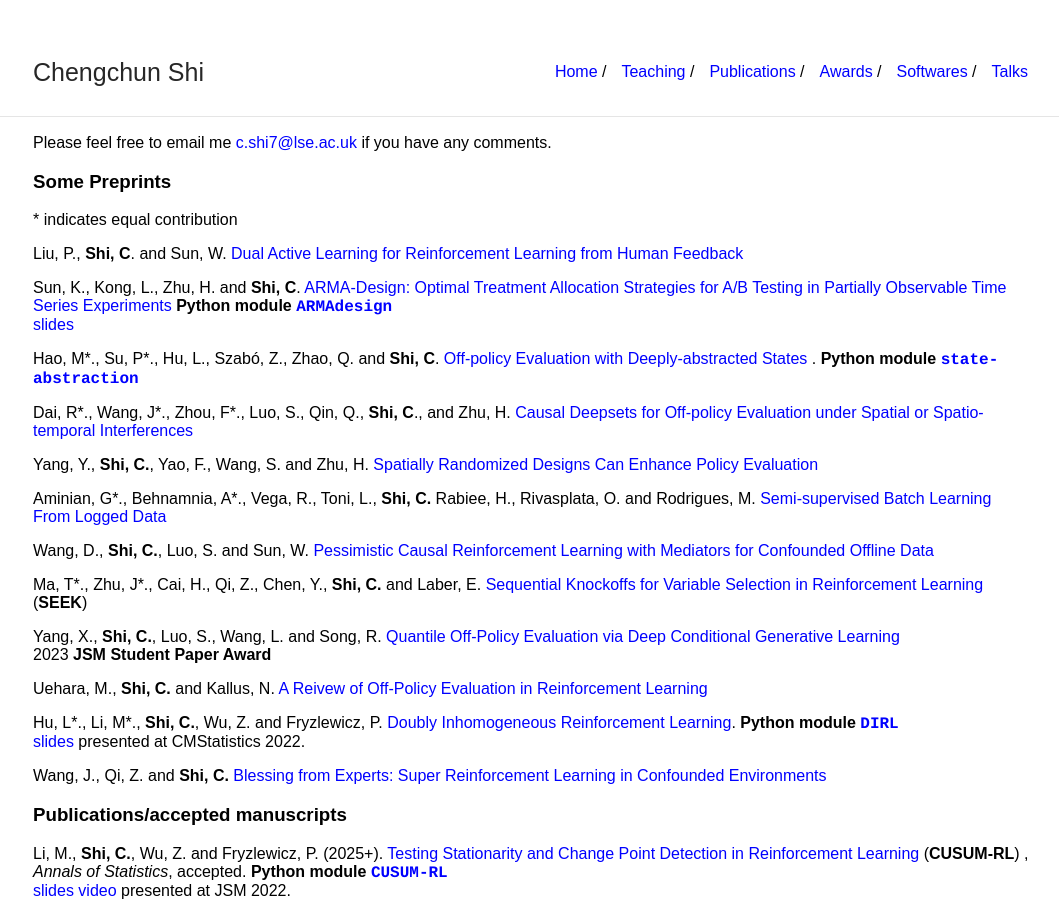
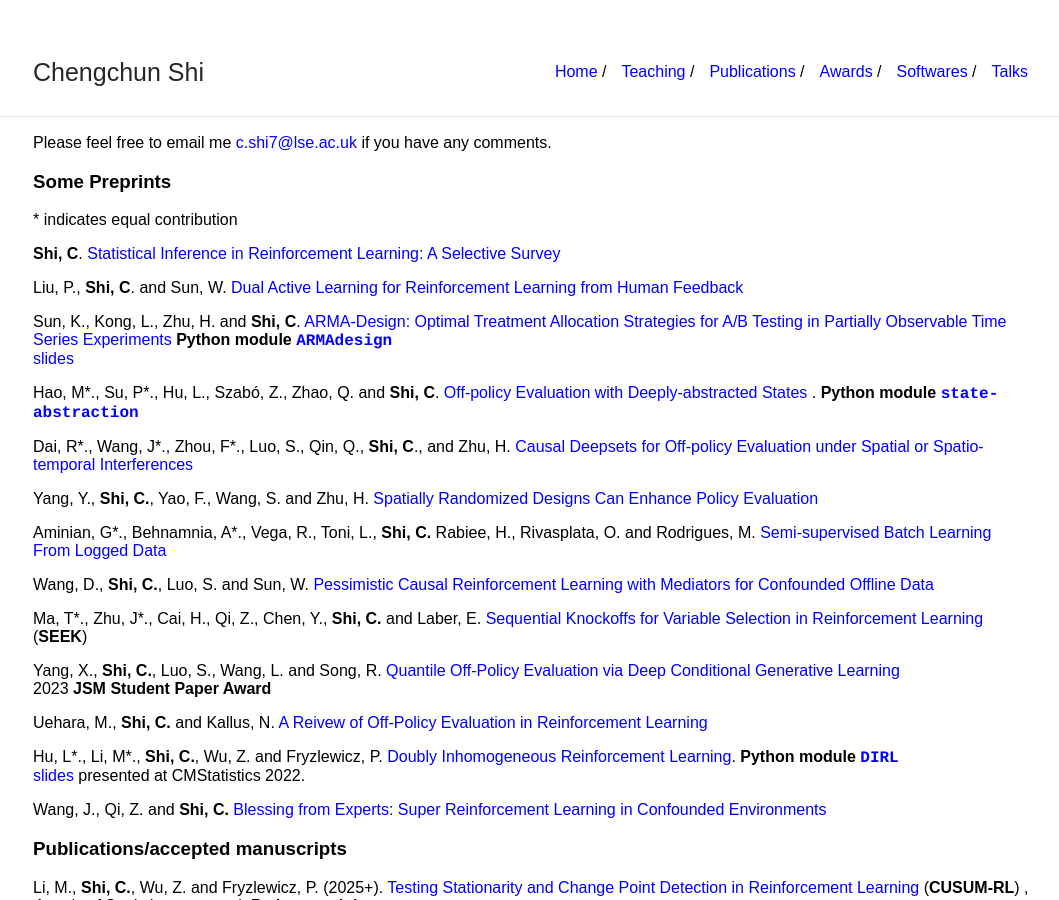
Before and after one commit to callmespring/callmespring.github.io, a Jekyll site: the page built from publication.md, in a window 1280 px wide and 900 px high. Shown: the whole window, without its empty margins (107-1166 px from the left). Built offline with Jekyll 4.4.1, drawn with Linux system fonts in a browser that asks for light colours.

Commit message:
Update publication.md

```diff
--- a/publication.md
+++ b/publication.md
@@ -10,6 +10,9 @@ Please feel free to email me <c.shi7@lse.ac.uk> if you have any comments.
 ### Some Preprints
 
 \* indicates equal contribution
+
+**Shi, C**. [Statistical Inference in Reinforcement Learning: A Selective Survey
+](https://arxiv.org/abs/2502.16195)
 
 Liu, P., **Shi, C**. and Sun, W. [Dual Active Learning for Reinforcement Learning from
 Human Feedback](https://arxiv.org/pdf/2410.02504)
```
